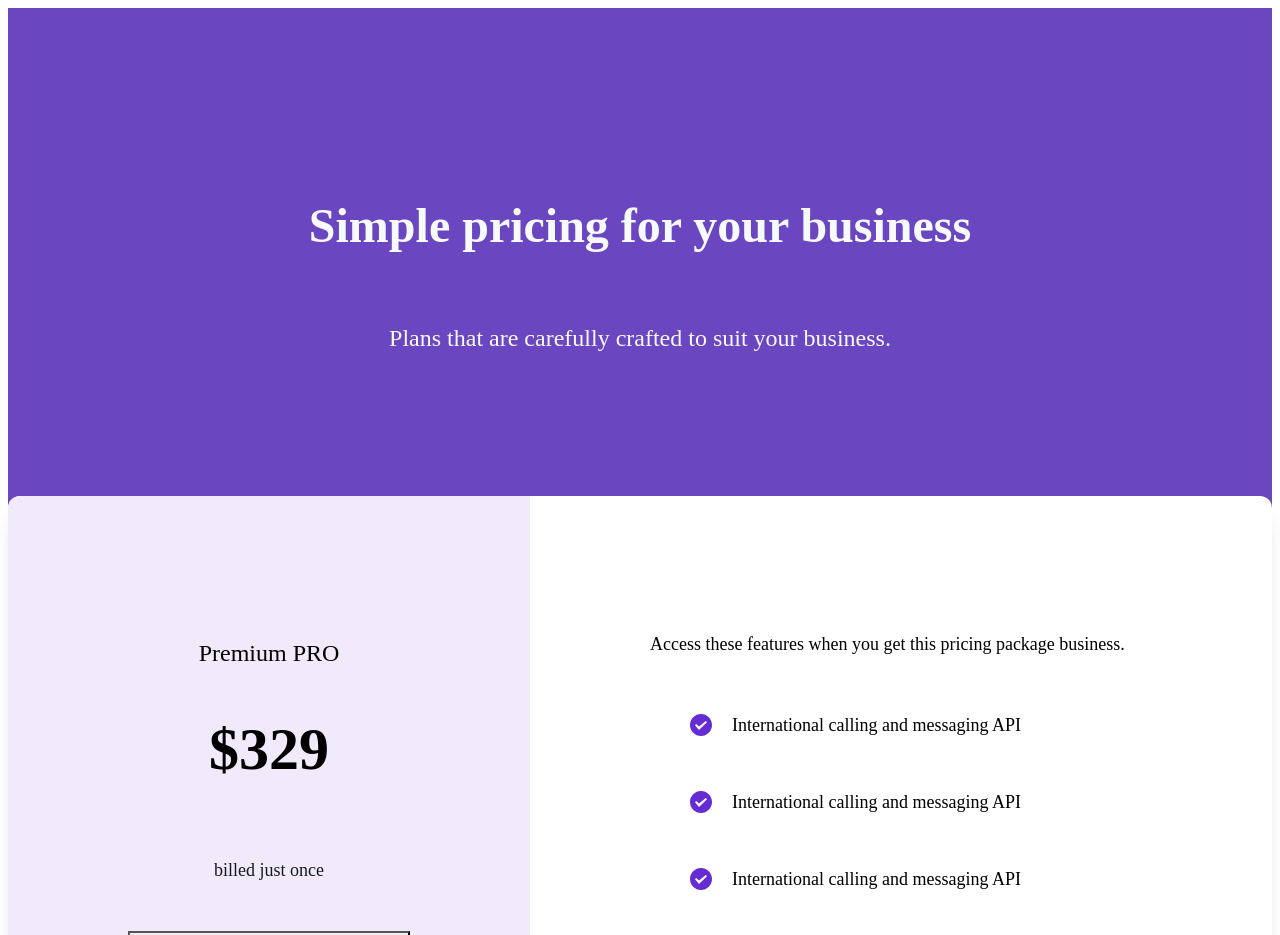
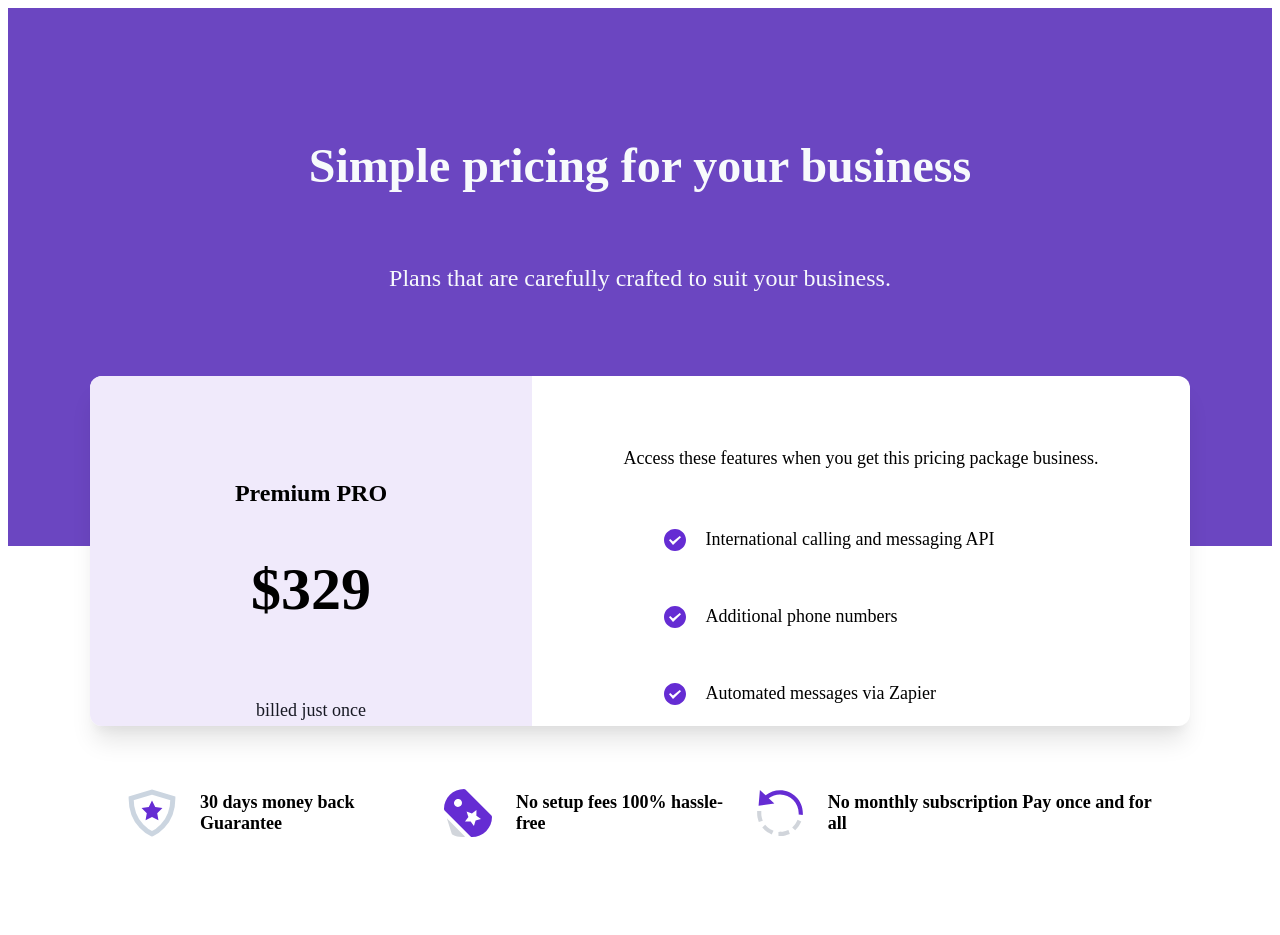
Before and after one commit to abdalshakir/Pricing-UI-Next.js-with-Chakra-UI, a Next.js app: page / in a window 1280 px wide. Shown: the top 935 px of the page. After the commit the page ends 892 px from the top, so only its background shows below. Built offline with nearby package versions, Linux system fonts and the light colour scheme.

Commit message:
pricing ui completed

```diff
--- /dev/null
+++ b/components/Features.js
@@ -0,0 +1,32 @@
+import { HStack, Icon, Text, Box } from "@chakra-ui/react";
+import { MoneyBackGuaranteeIcon, HassleFreeIcon, MonthlySubscriptionIcon } from '/icons/MyIcon.js'
+
+function FeatureIcons(props) {
+    const { icon, children, ...rest } = props;
+    return (
+        <HStack {...rest} spacing='24px'>
+            <Icon as={icon} boxSize='48px' />
+            <Text fontSize='18px' fontWeight='700'>{children}</Text>
+        </HStack>
+    )
+}
+
+function Features() {
+    return (
+        <Box maxW='1024px' m='auto' pt='48px' pb='32px' as="section">
+            <HStack spacing='20px'>
+                <FeatureIcons icon={MoneyBackGuaranteeIcon}>
+                    30 days money back Guarantee
+                </FeatureIcons>
+                <FeatureIcons icon={HassleFreeIcon}>
+                    No setup fees 100% hassle-free
+                </FeatureIcons>
+                <FeatureIcons icon={MonthlySubscriptionIcon}>
+                    No monthly subscription Pay once and for all
+                </FeatureIcons>
+            </HStack>
+        </Box>
+    )
+}
+
+export default Features
--- a/components/Header.js
+++ b/components/Header.js
@@ -3,11 +3,11 @@
 
 function Header() {
     return (
-        <Box as='section' pb='120px'>
-            <Box color='#F7FAFC' bg='#6B46C1' pt='150px' pb='300px'>
+        <Box as='section' pb='80px'>
+            <Box color='#F7FAFC' bg='#6B46C1' pt='90px' pb='230px'>
                 <VStack>
-                    <Heading fontWeight='800px' fontSize='48px'>Simple pricing for your business</Heading>
-                    <Text fontWeight='500px' fontSize='24px'>Plans that are carefully crafted to suit your business.</Text>
+                    <Heading fontWeight='800' fontSize='48px'>Simple pricing for your business</Heading>
+                    <Text fontWeight='500' fontSize='24px'>Plans that are carefully crafted to suit your business.</Text>
                 </VStack>
             </Box>
         </Box>
--- a/components/Pricing.js
+++ b/components/Pricing.js
@@ -1,6 +1,6 @@
 import React from 'react';
 import { Box, Flex, Text, Heading, Button, VStack, HStack, Icon, Stack } from '@chakra-ui/react';
-import MyIcon from '/icons/MyIcon.js';
+import { MyIcon } from '/icons/MyIcon.js';
 
 export const ListItem = (props) => {
     const { children, ...rest } = props;
@@ -14,24 +14,24 @@
 
 function Pricing() {
     return (
-        <Box maxW='1400px' margin='auto' mt='-300px' bg='white' boxShadow='0px 20px 25px -5px rgba(0, 0, 0, 0.1), 0px 10px 10px -5px rgba(0, 0, 0, 0.04)' borderRadius='12px'
-            overflow='hidden' textAlign='center'>
+        <Box maxW='1100px' h='350px' margin='auto' mt='-250px' bg='white' boxShadow='0px 20px 25px -5px rgba(0, 0, 0, 0.1), 0px 10px 10px -5px rgba(0, 0, 0, 0.04)' borderRadius='12px'
+            overflow='hidden'>
             <Flex>
-                <Box bg='#F0EAFB' p='120px'>
+                <Box bg='#F0EAFB' p='80px'>
                     <VStack>
-                        <Text fontWeight='800px' fontSize='24px'>Premium PRO</Text>
+                        <Text fontWeight='800' fontSize='24px'>Premium PRO</Text>
                         <Heading as='h3' fontSize='60px' mt='16px'>$329</Heading>
                         <Text color='#171923' fontSize='18px' mt='8px'>billed just once</Text>
                         <Button colorScheme='purple' size='lg' w='282px' mt='24px'>Get Started</Button>
                     </VStack>
                 </Box>
-                <Box p='120px' fontSize='18px'>
+                <Box margin='auto' fontSize='18px'>
                     <Text>Access these features when you get this pricing package business.</Text>
                     <Stack as='ul' spacing='20px' pt='24px'>
                         <ListItem>International calling and messaging API</ListItem>
-                        <ListItem>International calling and messaging API</ListItem>
-                        <ListItem>International calling and messaging API</ListItem>
-                        <ListItem>International calling and messaging API</ListItem>
+                        <ListItem>Additional phone numbers</ListItem>
+                        <ListItem>Automated messages via Zapier</ListItem>
+                        <ListItem>24/7 support and consulting</ListItem>
                     </Stack>
                 </Box>
             </Flex>
--- a/icons/MyIcon.js
+++ b/icons/MyIcon.js
@@ -1,6 +1,4 @@
-import React from 'react'
-
-function MyIcon() {
+export function MyIcon() {
   return (
     <svg width='22' height='22' viewBox='0 0 22 22' fill='none' xmlns='http://www.w3.org/2000/svg'>
       <path
@@ -13,4 +11,83 @@
   )
 }
 
-export default MyIcon;
+export function MoneyBackGuaranteeIcon(props) {
+  return (
+    <svg
+      {...props}
+      width='46'
+      height='46'
+      viewBox='0 0 46 46'
+      fill='none'
+      xmlns='http://www.w3.org/2000/svg'
+    >
+      <path
+        d='M23 11L26.09 17.262L33 18.266L28 23.14L29.18 30.022L23 26.772L16.82 30.022L18 23.14L13 18.266L19.91 17.262L23 11Z'
+        fill='#652CD3'
+      />
+      <path
+        d='M23 43C23 43 3 35 3 9L23 3L43 9C43 35 23 43 23 43Z'
+        stroke='#CBD5E0'
+        stroke-width='4.8'
+        stroke-miterlimit='10'
+        stroke-linecap='square'
+      />
+    </svg>
+  );
+}
+
+export function HassleFreeIcon(props) {
+  return (
+    <svg
+      {...props}
+      width='40'
+      height='40'
+      viewBox='0 0 40 40'
+      fill='none'
+      xmlns='http://www.w3.org/2000/svg'
+    >
+      <path
+        d='M2.37256 24.4434L6.37256 37.1384C6.43786 37.3473 6.54396 37.5412 6.68471 37.7088C6.82547 37.8765 6.99808 38.0145 7.19256 38.115C9.5607 39.3452 12.1906 39.9861 14.8592 39.9834C15.7926 39.9741 16.7236 39.8872 17.6426 39.7234L2.37256 24.4434Z'
+        fill='#D1D5DB'
+      />
+      <path
+        d='M39.5112 22.155L17.8445 0.488333C17.532 0.175751 17.1082 9.43957e-05 16.6662 0C12.2474 0.00485266 8.01098 1.76236 4.88642 4.88691C1.76187 8.01147 0.00436438 12.2479 -0.000488281 16.6667C-0.000393886 17.1087 0.175263 17.5325 0.487845 17.845L22.1545 39.5117C22.467 39.8242 22.8909 39.9999 23.3328 40C27.7516 39.9951 31.988 38.2376 35.1126 35.1131C38.2372 31.9885 39.9947 27.7521 39.9995 23.3333C39.9994 22.8913 39.8238 22.4675 39.5112 22.155ZM11.6662 15C11.0069 15 10.3624 14.8045 9.81428 14.4382C9.26611 14.072 8.83887 13.5514 8.58658 12.9423C8.33429 12.3332 8.26828 11.663 8.39689 11.0164C8.52551 10.3698 8.84298 9.77582 9.30916 9.30964C9.77533 8.84347 10.3693 8.526 11.0159 8.39738C11.6625 8.26876 12.3327 8.33478 12.9418 8.58707C13.5509 8.83936 14.0715 9.2666 14.4377 9.81477C14.804 10.3629 14.9995 11.0074 14.9995 11.6667C14.9995 12.5507 14.6483 13.3986 14.0232 14.0237C13.3981 14.6488 12.5502 15 11.6662 15ZM26.3328 26.3333L24.9345 30.8333L22.2128 26.985L17.4995 27.045L20.3195 23.2667L18.8062 18.805L23.2695 20.3183L27.0478 17.5L26.9878 22.2133L30.8328 24.935L26.3328 26.3333Z'
+        fill='#652CD3'
+      />
+    </svg>
+  );
+}
+
+export function MonthlySubscriptionIcon(props) {
+  return (
+    <svg
+      {...props}
+      width='40'
+      height='42'
+      viewBox='0 0 40 42'
+      fill='none'
+      xmlns='http://www.w3.org/2000/svg'
+    >
+      <path
+        d='M30.6314 33.7154L33.2841 36.2009C36.3532 32.9245 36.6587 32.4773 38.6114 28.4518L35.3405 26.8645C33.5532 30.5464 33.4314 30.7245 30.6314 33.7154Z'
+        fill='#D1D5DB'
+      />
+      <path
+        d='M18.5928 37.5174L18.6819 41.1519C23.4365 41.0356 24.1947 40.8901 28.6056 39.2828L27.3601 35.8665C23.3401 37.3301 22.9492 37.4101 18.5928 37.5174Z'
+        fill='#D1D5DB'
+      />
+      <path
+        d='M7.05381 31.2517L4.45563 33.7954C7.79563 37.2045 8.45381 37.6917 12.7393 39.8317L14.3665 36.579C10.4756 34.6372 10.1065 34.3717 7.05381 31.2517Z'
+        fill='#D1D5DB'
+      />
+      <path
+        d='M3.63545 19.2954H-0.000915527C-0.000915527 23.8827 0.0972662 24.5009 1.47181 28.8409L4.93727 27.7427C3.67908 23.77 3.63545 23.4791 3.63545 19.2954Z'
+        fill='#D1D5DB'
+      />
+      <path
+        d='M10.1273 8.08272C12.9582 5.93181 16.3836 4.74999 20 4.74999C29.0236 4.74999 36.3636 12.09 36.3636 21.1136C36.3636 21.49 36.3327 21.8573 36.3073 22.2264L39.9145 22.79C39.9618 22.2354 40 21.6791 40 21.1136C40 10.0864 31.0273 1.11363 20 1.11363C15.3727 1.11363 10.9873 2.6809 7.44181 5.55363L2.42363 0.848175L1.24908 14.6373L15.0745 12.7064L10.1273 8.08272Z'
+        fill='#652CD3'
+      />
+    </svg>
+  );
+}
--- a/pages/index.js
+++ b/pages/index.js
@@ -1,12 +1,14 @@
 import React from 'react';
 import Header from '../components/Header';
 import Pricing from '../components/pricing';
+import Features from '../components/Features';
 
 function index() {
   return (
     <div>
       <Header />
       <Pricing />
+      <Features />
     </div>
   )
 }
```
Also changed, not shown: 1 other file (tests, documents, lock files or other folders). Lines whose indentation alone changed are shown as unchanged.
